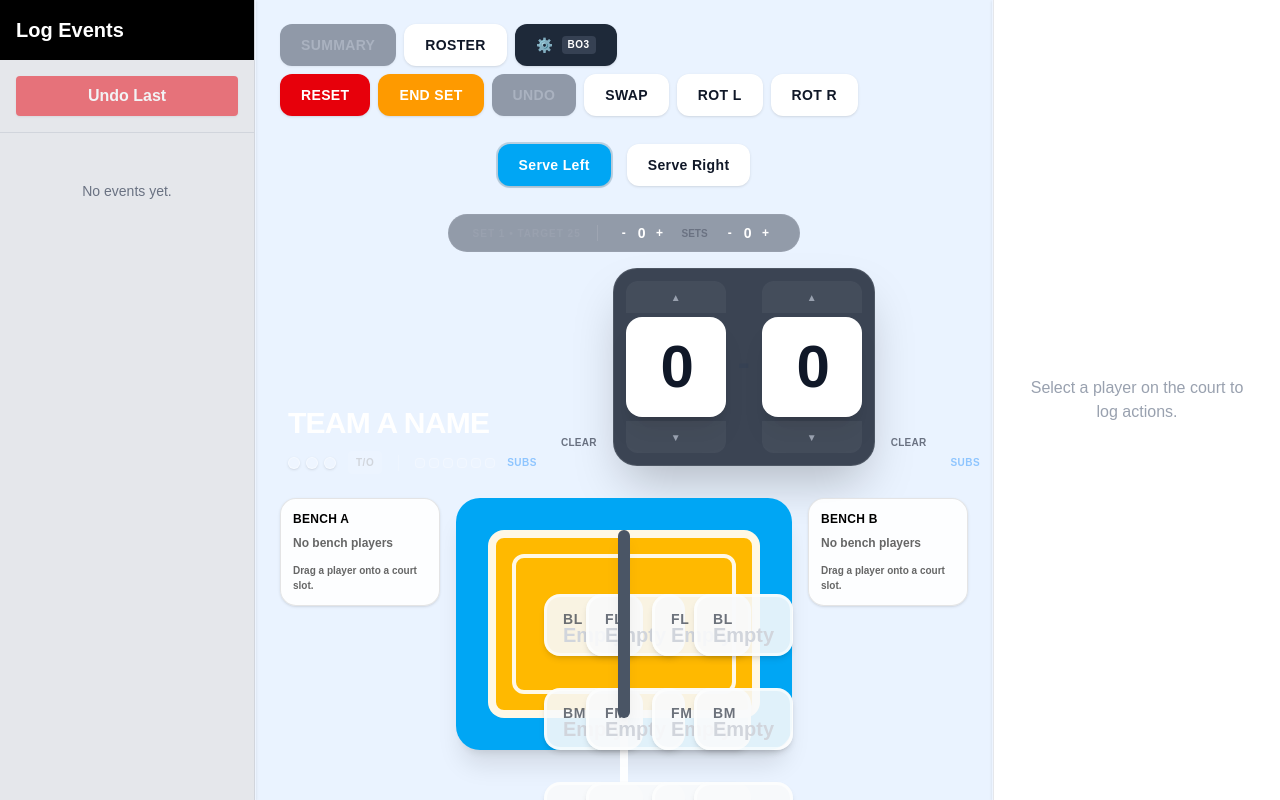
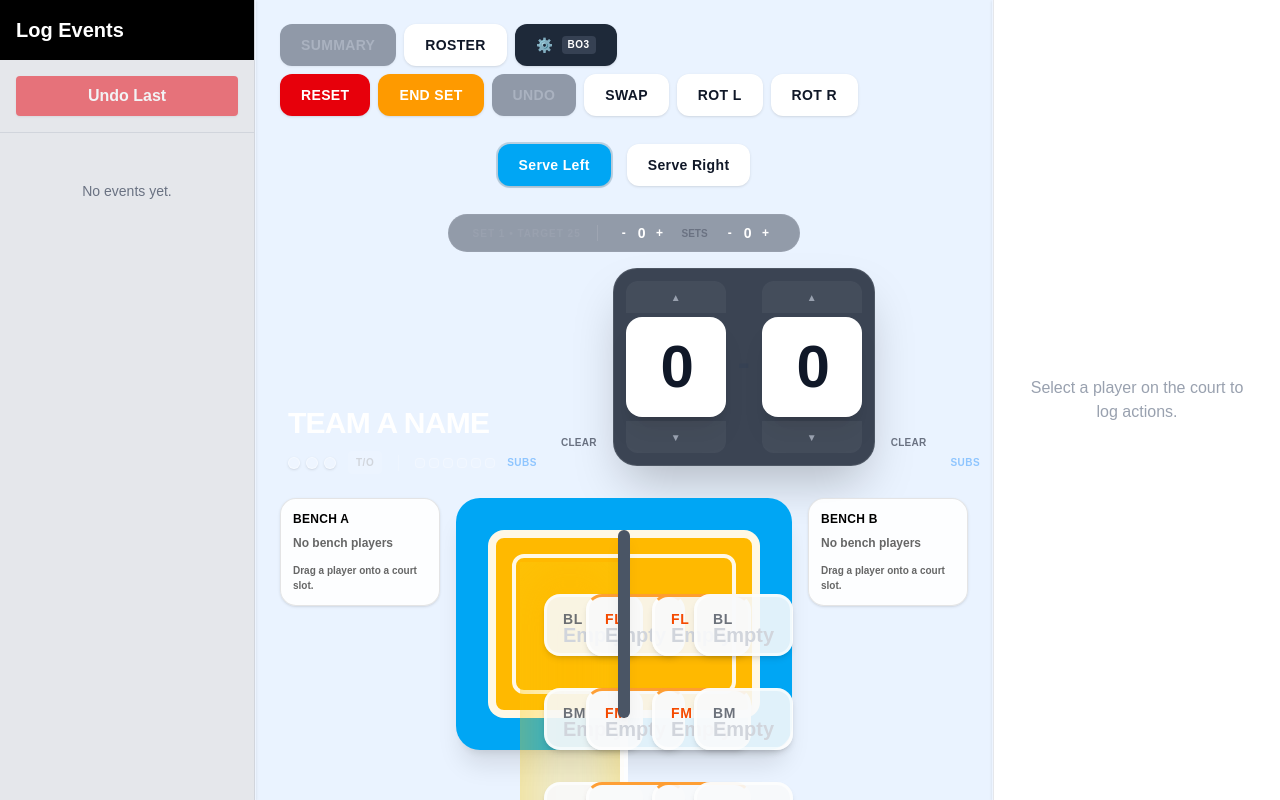
Before and after one commit to itsShiii16/Volleyball-Club-Project, a Next.js app in the folder volleyball-tracker/: page / in a window 1280 px wide. Built offline with nearby package versions, Linux system fonts and the light colour scheme.

Commit message:
Code: Fix color on court

```diff
--- a/volleyball-tracker/src/components/Court/Court.tsx
+++ b/volleyball-tracker/src/components/Court/Court.tsx
@@ -1,16 +1,48 @@
 "use client";
 
 import { useMatchStore } from "@/store/matchStore";
-import type { RotationSlot, TeamId } from "@/lib/volleyball";
+import type { RotationSlot, TeamId, Skill } from "@/lib/volleyball";
 import { slotLabel } from "@/lib/volleyball";
 import { useDroppable } from "@dnd-kit/core";
 import { positionColors } from "@/lib/position-ui";
+import { useMemo } from "react";
 
 const opponentOf = (teamId: TeamId): TeamId => (teamId === "A" ? "B" : "A");
+
+// ✅ LOGIC: Determine who has "The Puck"
+function usePossession() {
+  const servingTeam = useMatchStore((s) => s.servingTeam);
+  const rallyInProgress = useMatchStore((s) => s.rallyInProgress);
+  const lastEvent = useMatchStore((s) => s.events[0]);
+
+  return useMemo(() => {
+    // 1. Pre-rally: Server has the ball
+    if (!rallyInProgress) return servingTeam;
+
+    // 2. Rally Start: No events yet? Server has it.
+    if (!lastEvent) return servingTeam;
+
+    // 3. Flow Logic
+    // Sending actions (Ball goes to opponent): Serve, Attack, Freeball
+    // Keeping actions (Ball stays on side): Dig, Receive, Set, Block (Touch)
+    const sendingSkills: Skill[] = ["SERVE", "ATTACK", "SPIKE"];
+
+    // Normalize skill key just in case
+    const skill = String(lastEvent.skill).toUpperCase() as Skill;
+
+    if (sendingSkills.includes(skill)) {
+      return opponentOf(lastEvent.teamId);
+    }
+
+    // Otherwise, the acting team still has the ball (setting up attack)
+    return lastEvent.teamId;
+  }, [servingTeam, rallyInProgress, lastEvent]);
+}
 
 export default function Court() {
   const leftTeam = useMatchStore((s) => s.leftTeam);
   const rightTeam = opponentOf(leftTeam);
+  const possessionTeam = usePossession();
 
   return (
     <div className="w-full max-w-7xl mx-auto aspect-[4/3] rounded-3xl bg-sky-500 p-2 sm:p-4 xl:p-8 shadow-xl transition-all">
@@ -28,15 +60,23 @@ export default function Court() {
         <DashedMarker className="absolute right-[49%] top-0 bottom-0" />
 
         <div className="absolute inset-1 sm:inset-2 xl:inset-6 grid grid-cols-2 gap-0 z-10">
-          <TeamHalf teamId={leftTeam} side="left" />
-          <TeamHalf teamId={rightTeam} side="right" />
+          <TeamHalf
+            teamId={leftTeam}
+            side="left"
+            hasPossession={possessionTeam === leftTeam}
+          />
+          <TeamHalf
+            teamId={rightTeam}
+            side="right"
+            hasPossession={possessionTeam === rightTeam}
+          />
         </div>
       </div>
     </div>
   );
 }
 
-function TeamHalf({ side, teamId }: { side: "left" | "right"; teamId: TeamId }) {
+function TeamHalf({ side, teamId, hasPossession }: { side: "left" | "right"; teamId: TeamId; hasPossession: boolean }) {
   const isLeft = side === "left";
   const nearNetFirst = !isLeft;
 
@@ -62,8 +102,10 @@ function TeamHalf({ side, teamId }: { side: "left" | "right"; teamId: TeamId })
   return (
     <div
       className={[
-        "h-full w-full border-white/90 flex flex-col justify-center",
+        "h-full w-full border-white/90 flex flex-col justify-center transition-all duration-500",
         isLeft ? "border-r-[2px] xl:border-r-[4px]" : "border-l-[2px] xl:border-l-[4px]",
+        // ✅ VISUAL: "The Puck" (Possession Glow)
+        hasPossession ? "bg-yellow-400/20 shadow-[inset_0_0_60px_rgba(250,204,21,0.4)]" : ""
       ].join(" ")}
     >
       <div className={[
@@ -86,6 +128,7 @@ function CourtSlot({ teamId, slot }: { teamId: TeamId; slot: RotationSlot }) {
   const openScoresheet = useMatchStore((s) => s.openScoresheet);
   const servingTeam = useMatchStore((s) => s.servingTeam);
   const leftTeam = useMatchStore((s) => s.leftTeam);
+  const rallyInProgress = useMatchStore((s) => s.rallyInProgress);
 
   const court = useMatchStore((s) => (teamId === "A" ? s.courtA : s.courtB));
   const playerId = court[slot];
@@ -93,7 +136,6 @@ function CourtSlot({ teamId, slot }: { teamId: TeamId; slot: RotationSlot }) {
 
   const liberoSwap = teamId === "A" ? useMatchStore((s) => s.liberoSwapA) : useMatchStore((s) => s.liberoSwapB);
 
-  // ✅ FIX: Updated logic to check `replacedPlayerId` instead of `replacedMbId`
   const isLiberoAutoSub = !!playerId && liberoSwap.active && liberoSwap.slot === slot && liberoSwap.liberoId === playerId;
   const replacedPlayer = isLiberoAutoSub && liberoSwap.replacedPlayerId
     ? players.find((p) => p.id === liberoSwap.replacedPlayerId) ?? null
@@ -109,6 +151,9 @@ function CourtSlot({ teamId, slot }: { teamId: TeamId; slot: RotationSlot }) {
   const servingSlot: RotationSlot = teamId === leftTeam ? 1 : 5;
   const isServer = !!playerId && teamId === servingTeam && slot === servingSlot;
   const posColors = positionColors(player?.position);
+
+  // ✅ VISUAL: Front Row Indicator
+  const isFrontRow = slot === 2 || slot === 3 || slot === 4;
 
   function handlePrimaryClick() {
     if (!playerId) {
@@ -132,13 +177,20 @@ function CourtSlot({ teamId, slot }: { teamId: TeamId; slot: RotationSlot }) {
         isSelected ? "ring-4 ring-blue-500 z-20 scale-105" : "hover:scale-[1.03] hover:shadow-lg",
         isOver ? "ring-4 ring-emerald-400 bg-emerald-100" : "",
         isServer ? "ring-4 ring-yellow-400 shadow-xl shadow-yellow-500/40 z-10" : "",
+        // ✅ VISUAL: Server Pulse (Only if rally hasn't started)
+        isServer && !rallyInProgress ? "animate-pulse" : "",
         isLiberoAutoSub ? "ring-4 ring-teal-400 shadow-xl shadow-teal-500/40 z-10" : "",
+
+        // ✅ VISUAL: Front Row Border Top
+        isFrontRow ? "border-t-[6px] border-t-orange-400/80" : ""
       ].join(" ")}
       onClick={handlePrimaryClick}
     >
       {/* Top Row: Label & Badges */}
       <div className="flex items-center justify-between leading-none mb-auto">
-        <div className="text-[9px] sm:text-[10px] xl:text-sm uppercase font-black opacity-60 tracking-wider">{slotLabel[slot]}</div>
+        <div className={`text-[9px] sm:text-[10px] xl:text-sm uppercase font-black tracking-wider ${isFrontRow ? "text-orange-600" : "opacity-60"}`}>
+            {slotLabel[slot]}
+        </div>
 
         <div className="flex gap-1">
           {isServer && <div className="w-2 h-2 sm:w-2.5 sm:h-2.5 xl:w-3 xl:h-3 rounded-full bg-yellow-500 shadow-sm border border-white" title="Server" />}
```
